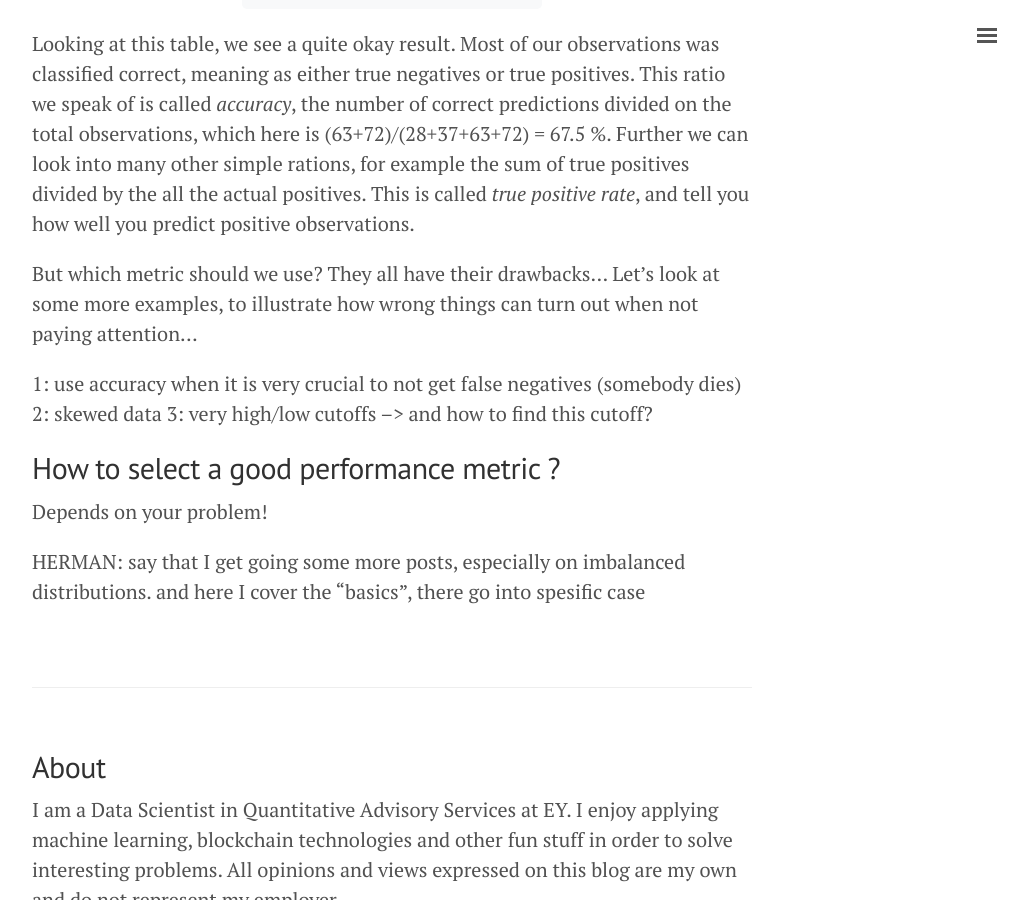
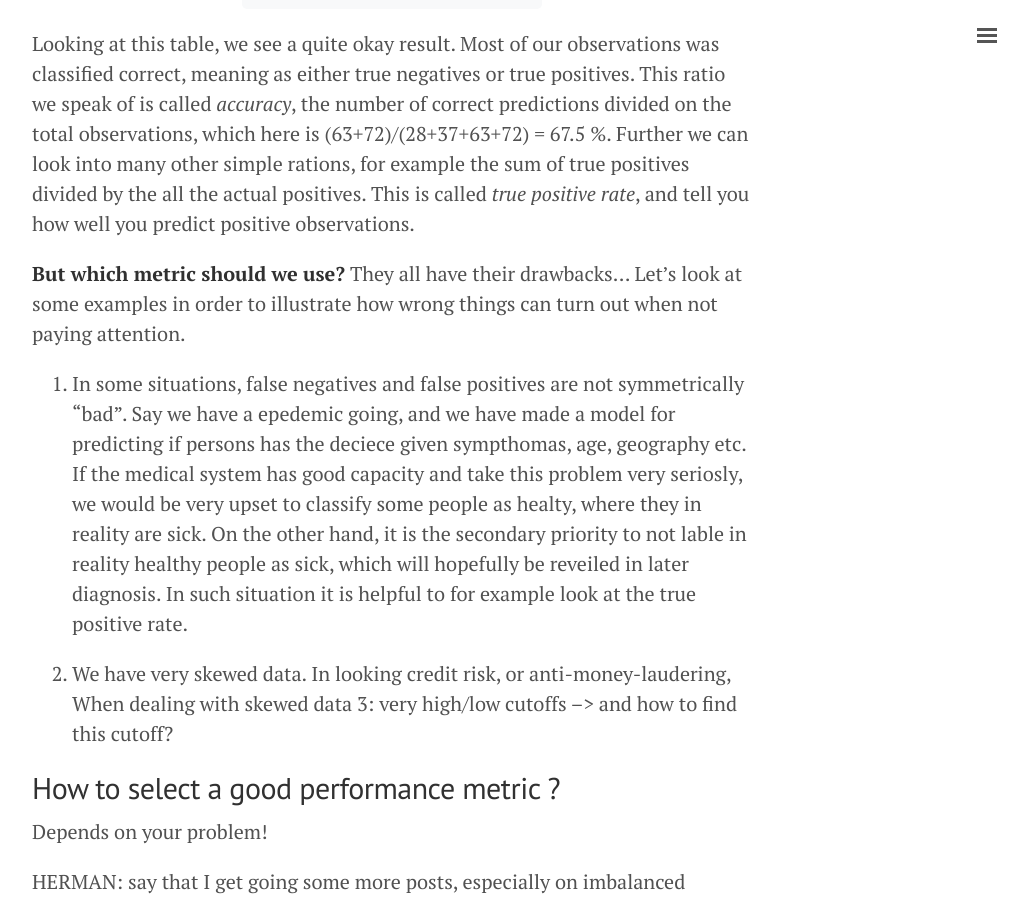
Before and after one commit to herman-hellenes/herman-hellenes.github.io, a Jekyll site: the page built from undone_posts/2017-08-28-Classification-Measure-Performance.md, in a window 1280 px wide and 900 px high, scrolled down 2849 px. Shown: the whole window, without its empty margins (248-1276 px from the left). Built offline with Jekyll 4.4.1, drawn with Linux system fonts in a browser that asks for light colours; nearby versions of some CDN libraries; comment, search, counter and statistics services are not loaded.

Commit message:
Update 2017-08-28-Classification-Measure-Performance.md

```diff
--- a/undone_posts/2017-08-28-Classification-Measure-Performance.md
+++ b/undone_posts/2017-08-28-Classification-Measure-Performance.md
@@ -47,10 +47,11 @@ Back to the confusion matrix; say we try to test the model with 100 positive obs
 
 Looking at this table, we see a quite okay result. Most of our observations was classified correct, meaning as either true negatives or true positives. This ratio we speak of is called *accuracy*, the number of correct predictions divided on the total observations, which here is (63+72)/(28+37+63+72) = 67.5 %. Further we can look into many other simple rations, for example the sum of true positives divided by the all the actual positives. This is called *true positive rate*, and tell you how well you predict positive observations.
 
-But which metric should we use? They all have their drawbacks... Let's look at some more examples, to illustrate how wrong things can turn out when not paying attention...
+**But which metric should we use?** They all have their drawbacks... Let's look at some examples in order to illustrate how wrong things can turn out when not paying attention.
 
-1: use accuracy when it is very crucial to not get false negatives (somebody dies)
-2: skewed data
+1. In some situations, false negatives and false positives are not symmetrically "bad". Say we have a epedemic going, and we have made a model for predicting if persons has the deciece given sympthomas, age, geography etc. If the medical system has good capacity and take this problem very seriosly, we would be very upset to classify some people as healty, where they in reality are sick. On the other hand, it is the secondary priority to not lable in reality healthy people as sick, which will hopefully be reveiled in later diagnosis. In such situation it is helpful to for example look at the true positive rate.
+
+2. We have very skewed data. In looking credit risk, or anti-money-laudering,  When dealing with  skewed data
 3: very high/low cutoffs --> and how to find this cutoff?
 
 ## How to select a good performance metric ?
```
